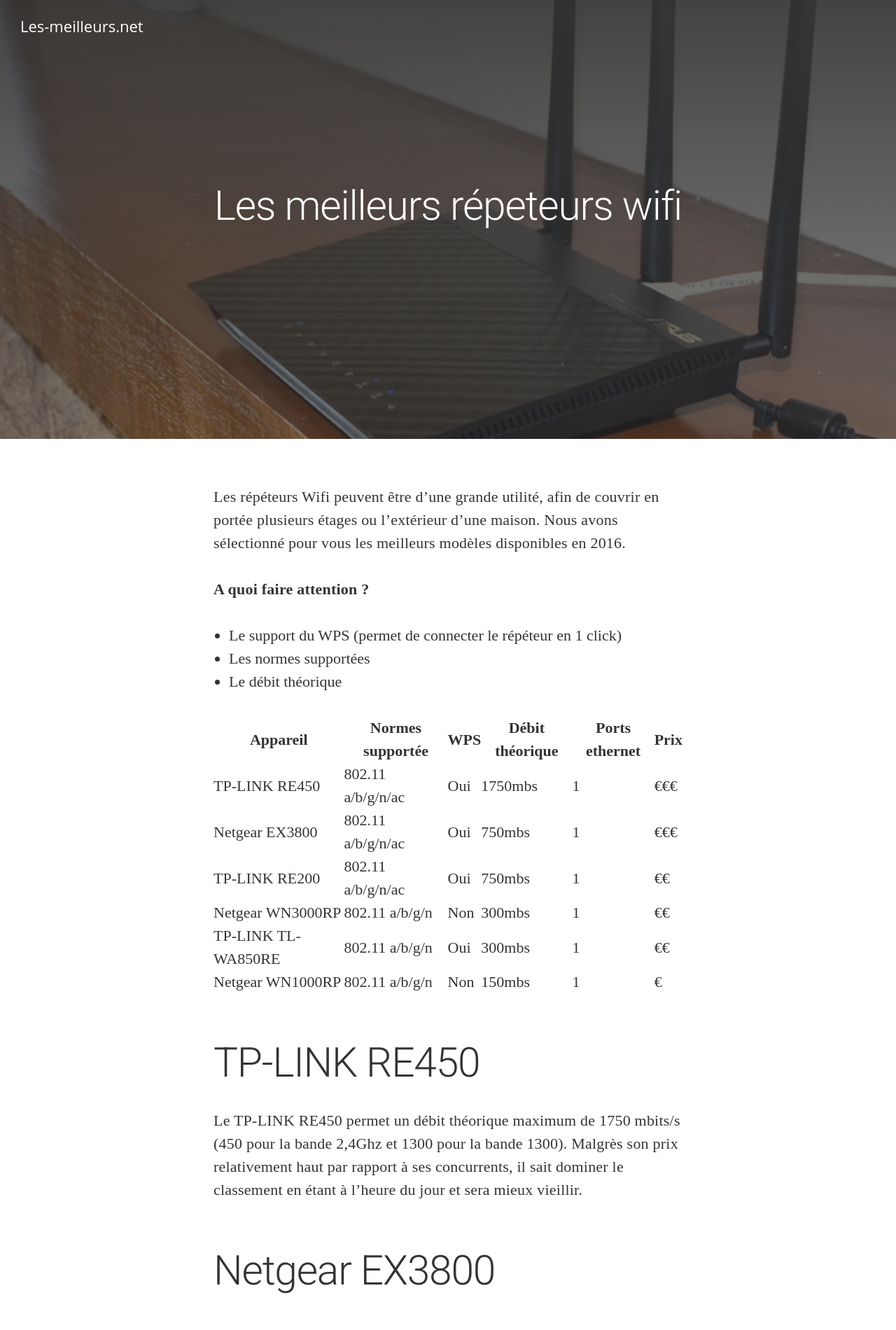
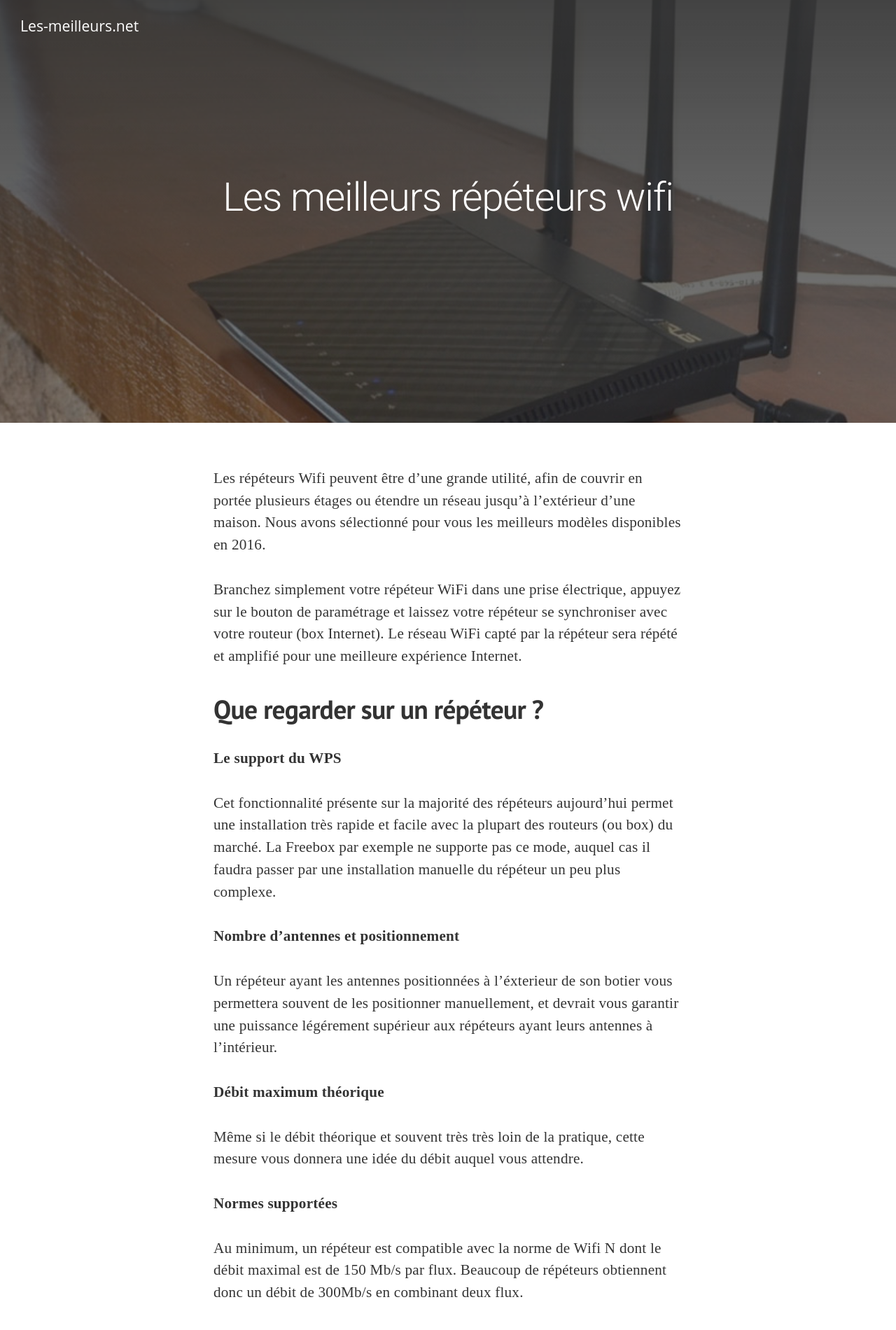
Before and after one commit to lechatbaloo/blabla, a Jekyll site: the page built from _posts/2016-08-03-repeteurs-wifi.markdown, in a window 1280 px wide. Shown: the top 1900 px of the page at 70% size. Built offline with Jekyll 4.4.1, drawn with Linux system fonts in a browser that asks for light colours; nearby versions of some CDN libraries; some web fonts are replaced; Markdown is read by kramdown in place of the engine named in the settings; some of the changed text lies outside the part shown.

```diff
--- a/_posts/2016-08-03-repeteurs-wifi.markdown
+++ b/_posts/2016-08-03-repeteurs-wifi.markdown
@@ -1,10 +1,10 @@
 ---
 layout: post
-title:  "Les meilleurs répeteurs wifi"
+title:  "Les meilleurs répéteurs wifi"
 date:   2014-11-28 01:00:00
 last_modified_at:  2014-11-28 01:00:00
-excerpt: "Pour étendre la porter de votre réseau wifi, plusieurs modèles existent. Nous comparons les ..."
-categories: history
+excerpt: "Pour étendre la portée de votre réseau wifi, plusieurs répéteurs Wifi existent. Nous comparons les ..."
+categories: wifi
 tags:  wifi
 image:
   feature: repeater.jpg
@@ -13,61 +13,106 @@ bgContrast: dark
 bgGradientOpacity: darker
 syntaxHighlighter: no
 ---
-Les répéteurs Wifi peuvent être d'une grande utilité, afin de couvrir en portée plusieurs étages ou l'extérieur d'une maison. Nous avons sélectionné pour vous les meilleurs modèles disponibles en 2016.
+Les répéteurs Wifi peuvent être d'une grande utilité, afin de couvrir en portée plusieurs étages ou étendre un réseau jusqu'à l'extérieur d'une maison. Nous avons sélectionné pour vous les meilleurs modèles disponibles en 2016.
 
-**A quoi faire attention ?**
+Branchez simplement votre répéteur WiFi dans une prise électrique, appuyez sur le bouton de paramétrage et laissez votre répéteur se synchroniser avec votre routeur (box Internet). Le réseau WiFi capté par la répéteur sera répété et amplifié pour une  meilleure expérience Internet.
 
- - Le support du WPS (permet de connecter le répéteur en 1 click)
- - Les normes supportées
- - Le débit théorique
+### Que regarder sur un répéteur ?
+
+**Le support du WPS**
+
+ Cet fonctionnalité présente sur la majorité des répéteurs aujourd'hui permet une installation très rapide et facile avec la plupart des routeurs (ou box) du marché.  La Freebox par exemple ne supporte pas ce mode, auquel cas il faudra passer par une installation manuelle du répéteur un peu plus complexe.
+
+**Nombre d'antennes et positionnement**
+
+Un répéteur ayant les antennes positionnées à l'éxterieur de son botier vous permettera souvent de les positionner manuellement, et devrait vous garantir une puissance légérement supérieur aux répéteurs ayant leurs antennes à l'intérieur.
+
+**Débit maximum théorique**
+
+Même si le débit théorique et souvent très très loin de la pratique, cette mesure vous donnera une idée du débit auquel vous attendre.
+
+**Normes supportées**
+
+Au minimum, un répéteur est compatible avec la norme de Wifi N dont le débit maximal est de 150 Mb/s par flux. Beaucoup de répéteurs obtiennent donc un débit de 300Mb/s en combinant deux flux.
+
+Plus récente, la norme AC (802.11ac)  permet de faire grimper le débit jusqu'à 1750  Mb/s via quatre flux à 433 Mb/s. De plus, un appareil compatible avec la norme AC sera compatible avec les normes précedentes a/b/g/n .
+
+Si la box Internet émet en Wi-Fi N à 300 Mb/s, utiliser un répéteur Wi-Fi AC à 900 Mb/s ne permettra pas d'aller plus vite puisque le répéteur se restera à 300 Mb/s.
+
+L'utilisation de la norme AC permet d'utiliser la fréquence 5Ghz utile dans les zones saturées en 2,4Ghz.
+
+**Indicateur lumineux de puissance**
+
+Petit point positif sur les appareils équipés, ces indicateurs permettent d'aider au positionnement optimale du répéteur.
+
+---------
+
+Les modèles suivants ont chacun 1 port ethernet et une compatibilité avec l'apparaige en WPS pour une installation facile.
 
 
-| Appareil	| Normes supportée 	| WPS 	| Débit théorique 	| Ports ethernet 	| Prix 	|
-|--------------------	|-------------------	|-----	|-----------------	|----------------	|------	|
-| TP-LINK RE450	| 802.11 a/b/g/n/ac 	| Oui 	| 1750mbs 	| 1 	| €€€ 	|
-| Netgear EX3800 	| 802.11 a/b/g/n/ac 	| Oui 	| 750mbs 	| 1 	| €€€ 	|
-| TP-LINK RE200 	| 802.11 a/b/g/n/ac 	| Oui 	| 750mbs 	| 1 	| €€ 	|
-| Netgear WN3000RP 	| 802.11 a/b/g/n 	| Non 	| 300mbs 	| 1 	| €€ 	|
-| TP-LINK TL-WA850RE 	| 802.11 a/b/g/n 	| Oui 	| 300mbs 	| 1 	| €€ 	|
-| Netgear WN1000RP 	| 802.11 a/b/g/n 	| Non 	| 150mbs 	| 1 	| € 	|
+| Appareil	| Normes 	| Débit  | Antennes 	| Prix 	|
+|--------------------	|-------------------	|----------------|-----|  ------	|
+| TP-LINK RE450	| a/b/g/n/ac 	|  1750mbs 	| 3 externes| [€€€](https://www.amazon.fr/dp/B010RXXY48)  	|
+| Netgear EX3800 	| a/b/g/n/ac 	| 750mbs |2 externes |  [€€€](https://www.amazon.fr/dp/B00WJGPUB2)  	|
+| TP-LINK RE200 	|  a/b/g/n/ac 	|  750mbs 	| 3 internes| [€€](https://www.amazon.fr/dp/B00WJGPUB2) |
+| Netgear WN3000RP 	| a/b/g/n 	|  300mbs 	| 2 externes|  [€€](https://www.amazon.fr/dp/B00MWNWEIE)  	|
+| Netgear WN1000RP 	| a/b/g/n 	|  150mbs 	| 2 internes |  [€](https://www.amazon.fr/dp/B008OAMB2I) |
 
 
 
-TP-LINK RE450
-----------------
+### Le performant : TP-LINK RE450
 
 
-Le TP-LINK RE450 permet un débit théorique maximum de 1750 mbits/s (450 pour la bande 2,4Ghz et 1300 pour la bande 1300). Malgrès son prix relativement haut par rapport à ses concurrents, il sait dominer le classement en étant à l'heure du jour et sera mieux vieillir.
-
-Netgear EX3800
-----------------
+<img class="post_img" src="{{ site.baseurl_posts_img }}re450.jpg"/>
 
 
+Le TP-LINK RE450 permet un débit théorique maximum de 1750 mbits/s (450 pour la bande 2,4Ghz et 1300 pour la bande 1300). Malgrès son prix relativement haut par rapport à ses concurrents, il sait dominer le classement en étant à l'heure du jour et sera mieux vieillir. Le support du WPS lui assure une configuration facile et rapide (pour les routeurs compatibles WPS) et sa LED vous aidera à le positionner de manière optimale.
+
+[Voir le prix](https://www.amazon.fr/dp/B010RXXY48)
 
 
-TP-LINK RE200
-----------------
+### Avec prise femelle : Netgear EX3800
+
+<img class="post_img" src="{{ site.baseurl_posts_img }}ex3800.jpg"/>
+
+Fer de lance de la gamme répéteur de Netgear, le EX3800 possède une prise femelle afin de ne pas condamner un emplacement qui pourrait servir pour un autre appareil.
+Point positif, Netgear a équipé ce répéteur de leds qui indique la mise sous tension, ainsi que la qualité du signal. Netgear fournit également une application ([NETGEAR WiFi Analytics](https://play.google.com/store/apps/details?id=com.netgear.WiFiAnalytics))  permettant de mesurer les interférences environnantes ou encore de mémoriser la puissance du signal WiFi selon les emplacements.
+
+[Voir le prix](https://www.amazon.fr/dp/B00WJGPUB2)
 
 
-Netgear WN3000RP
-----------------
+### Le rapport qualité/prix : TP-LINK RE200
 
-Ce modèle est devenu un classique dans le monde des répéteurs.
+<img class="post_img" src="{{ site.baseurl_posts_img }}re200.jpg"/>
 
-Pour quelques euros de plus, le  WN3100RP reprend ce modèle en lui ajoutant une prise femelle pour laisser libre la prise utilisée.
+Le TP-LINK RE200 présente un bon rapport qualité/prix. Le support de la norme 802.11ac lui assure un débit et portée correcte, qui suffira a tous vos besoins d'internet basiques.
+
+[Voir le prix](https://www.amazon.fr/dp/B00KXULGJQ)
 
 
-TP-LINK TL-WA850RE
-----------------
+### Le best-seller : Netgear WN3000RP
+
+<img class="post_img" src="{{ site.baseurl_posts_img }}wn3000rp.jpg"/>
+
+Ce modèle best-seller est devenu un classique dans le monde des répéteurs. Ses antennes orientables et ses indicateurs lumineux vous permeteront d'améliorer manuellement sa portée et donc son fonctionnement.
+
+Il se contente d'opérer à la norme 802.11n et la bande 2,4 GHz à 300Mb/s et ne sera peut-être donc pas le choix le plus judicieux si vous habitez dans une zone surchargée de réseaux Wifi.
+
+Pour quelques euros de plus, le [WN3100RP](http://www.amazon.fr/dp/B00E4JUTIG) reprend ce modèle en lui ajoutant une prise femelle pour ne pas consommer une prise en plus.
+
+[Voir le prix](https://www.amazon.fr/dp/B00MWNWEIE)
 
 
+### Le petit-prix : Netgear WN1000RP
 
-Netgear WN1000RP
-----------------
+<img class="post_img" src="{{ site.baseurl_posts_img }}wn1000rp.jpg"/>
 
-Le modèle le moins cher
+Disponible pour moins de 15€, ce modèle d'entrée de gamme et malgrès son débit limité, sait tout de même séduire par sa facilité d'utilisation.  Il s'adressera toutefois à des usages moins régulier et sa portée se veut moins faible que ses concurrents placées plus haut en gamme.
+
+[Voir le prix](https://www.amazon.fr/dp/B008OAMB2I)
+
 
 Conclusion
 ----------------
 
-En fonction de vos besoins,
+Pour un usage permanent (dans une habitation par exemple),  le [TP-LINK RE450](https://www.amazon.fr/dp/B010RXXY48) , sera se montrer performant pour toutes vos attentes et compatible avec vos routeurs actuels et futurs. En revanche si vous recherchez une solution à bas prix, le [Netgear WN3000RP](https://www.amazon.fr/dp/B00MWNWEIE) vous satisfiera pour vos usages basiques.
--- a/assets/css/main.css
+++ b/assets/css/main.css
@@ -232,7 +232,7 @@ th {
 html {
   /* Change default typefaces here */
   font-family: "Source Serif Pro", serif;
-  font-size: 137.5%;
+  font-size: 132.5%;
   font-weight: 400;
   color: rgba(0, 0, 0, 0.8);
   -webkit-font-smoothing: antialiased;
@@ -388,7 +388,7 @@ table {
 
 td,
 th {
-  padding: 0;
+  padding: 3px 13px;
   line-height: 33px;
 }
 
@@ -2877,3 +2877,7 @@ body {
     background-image: none;
     font-family: "Open Sans", sans-serif;
 }
+
+.post_img {
+	width: 270px;
+}
```
Also changed, not shown: _posts/1929-03-28-black-and-white-films.markdown (deleted, +0 -28 lines), _posts/1932-11-18-color-films.markdown (deleted, +0 -28 lines), _posts/2014-11-28-mickey-mouse.markdown (deleted, +0 -26 lines), _posts/2014-12-15-a-life-of-walt-disney.markdown (deleted, +0 -40 lines), _posts/2016-03-12-cameras-sportives.markdown (deleted, +0 -27 lines), assets/images/posts/ex3800.jpg (added), assets/images/posts/re200.jpg (added), assets/images/posts/re450.jpg (added), assets/images/posts/wn1000rp.jpg (added), assets/images/posts/wn3000rp.jpg (added).
